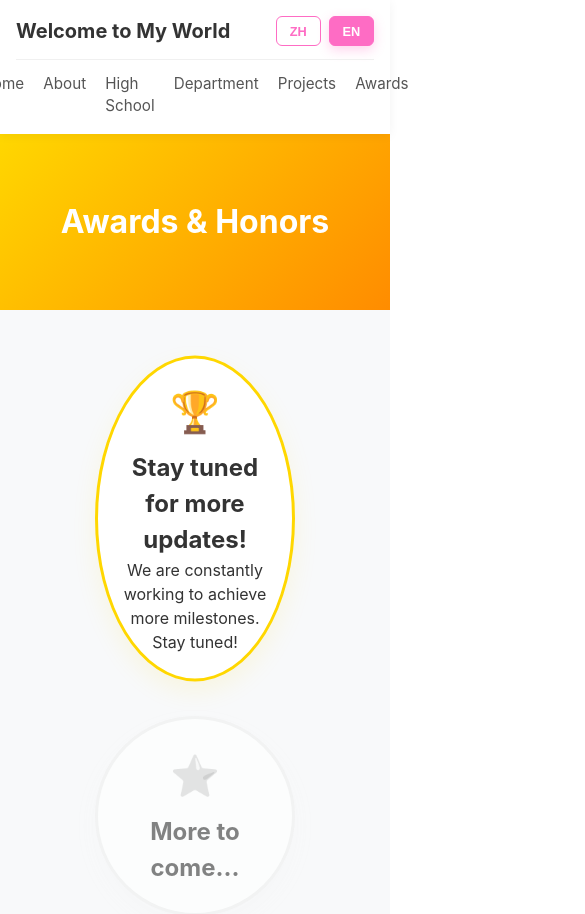
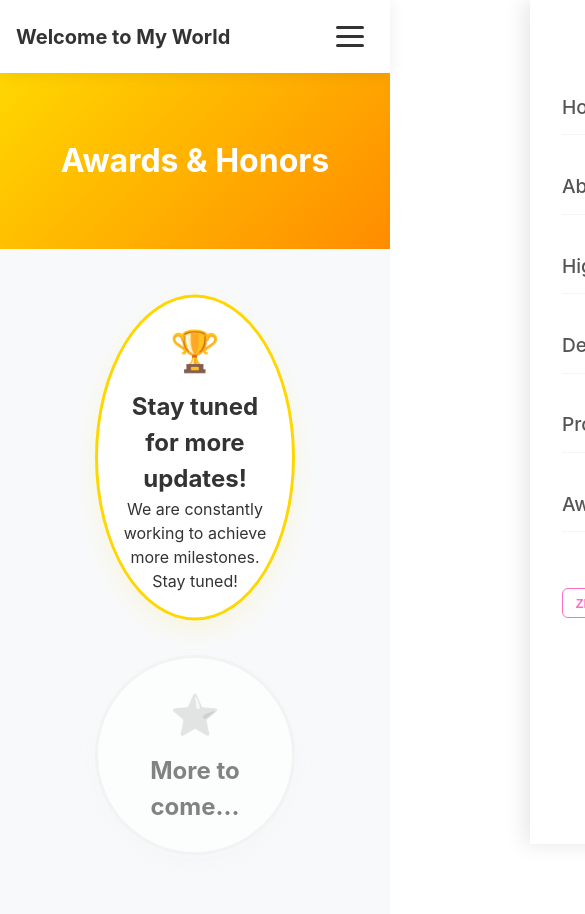
Before and after one commit to chichi0418/chiwebsite, a React (Vite) app: page /chiwebsite/awards in a window 390 px wide. Shown: the top 914 px of the page, 585 px wide, since content can reach past the window. Built offline with nearby package versions, Linux system fonts and the light colour scheme.

Commit message:
feat: add mobile hamburger menu and optimize spacing for phone devices

```diff
--- a/src/components/Navbar.css
+++ b/src/components/Navbar.css
@@ -3,12 +3,12 @@
   justify-content: space-between;
   align-items: center;
   padding: 1rem 2rem;
-  background: rgba(255, 255, 255, 0.9);
+  background: rgba(255, 255, 255, 0.95);
   backdrop-filter: blur(10px);
-  box-shadow: 0 2px 10px rgba(0, 0, 0, 0.05);
+  box-shadow: 0 2px 15px rgba(0, 0, 0, 0.08);
   position: sticky;
   top: 0;
-  z-index: 1000;
+  z-index: 2000;
   width: 100%;
 }
 
@@ -21,25 +21,27 @@
 .navbar-links {
   display: flex;
   gap: 1.5rem;
+  align-items: center;
 }
 
 .navbar-links a {
   font-size: 0.95rem;
   color: #555;
   transition: color 0.3s;
+  font-weight: 500;
 }
 
 .navbar-links a:hover {
   color: #fe6cc4;
 }
 
-/* 語系切換按鈕區域 */
-.language-switch {
+/* 語系切換 (桌面版) */
+.language-switch-desktop {
   display: flex;
   gap: 0.5rem;
 }
 
-.language-switch button {
+.language-switch-desktop button, .language-switch-mobile button {
   padding: 0.4rem 0.8rem;
   font-size: 0.8rem;
   font-weight: 600;
@@ -48,39 +50,86 @@
   color: #fe6cc4;
   border-radius: 6px;
   cursor: pointer;
-  transition: all 0.3s cubic-bezier(0.4, 0, 0.2, 1);
+  transition: all 0.3s;
 }
 
-.language-switch button:hover {
-  background: rgba(254, 108, 196, 0.1);
-  transform: translateY(-2px);
+.language-switch-desktop button.active, .language-switch-mobile button.active {
+  background: #fe6cc4;
+  color: white;
 }
 
-/* 當前語系按鈕樣式 */
-.language-switch button.active {
-  background: #fe6cc4;
-  color: white;
-  box-shadow: 0 4px 12px rgba(254, 108, 196, 0.3);
+/* 語系切換 (手機版預設隱藏) */
+.language-switch-mobile {
+  display: none;
+}
+
+/* 漢堡按鈕 (預設隱藏) */
+.menu-toggle {
+  display: none;
+  flex-direction: column;
+  gap: 6px;
+  background: none;
+  border: none;
+  cursor: pointer;
+  padding: 10px;
+  z-index: 2100;
+}
+
+.menu-toggle span {
+  width: 28px;
+  height: 3px;
+  background-color: #333;
+  border-radius: 3px;
+  transition: all 0.3s;
 }
 
 /* 手機版響應式設計 */
-@media (max-width: 768px) {
+@media (max-width: 992px) {
   .navbar {
     padding: 1rem;
-    flex-wrap: wrap;
+  }
+
+  .menu-toggle {
+    display: flex;
+  }
+
+  /* 漢堡選單打開時的動畫 */
+  .menu-toggle.open span:nth-child(1) { transform: rotate(45deg) translate(6px, 6px); }
+  .menu-toggle.open span:nth-child(2) { opacity: 0; }
+  .menu-toggle.open span:nth-child(3) { transform: rotate(-45deg) translate(6px, -6px); }
+
+  .navbar-links {
+    position: fixed;
+    top: 0;
+    right: -100%; /* 預設收起來 */
+    width: 250px;
+    height: 100vh;
+    background: white;
+    flex-direction: column;
+    padding: 80px 2rem 2rem;
+    transition: right 0.4s ease-in-out;
+    box-shadow: -5px 0 20px rgba(0,0,0,0.1);
+    align-items: flex-start;
+  }
+
+  .navbar-links.show {
+    right: 0; /* 滑出來 */
+  }
+
+  .language-switch-desktop {
+    display: none;
+  }
+
+  .language-switch-mobile {
+    display: flex;
+    margin-top: 2rem;
     gap: 0.8rem;
   }
 
-  .navbar-links {
-    order: 3;
+  .navbar-links a {
+    font-size: 1.2rem;
     width: 100%;
-    justify-content: center;
-    gap: 1.2rem;
-    border-top: 1px solid #f0f0f0;
-    padding-top: 0.8rem;
-  }
-
-  .navbar-logo {
-    flex: 1;
+    padding: 0.8rem 0;
+    border-bottom: 1px solid #f5f5f5;
   }
 }
--- a/src/components/Navbar.tsx
+++ b/src/components/Navbar.tsx
@@ -1,28 +1,58 @@
+import { useState } from 'react';
 import { useTranslation } from 'react-i18next';
 import { Link } from 'react-router-dom';
 import './Navbar.css';
 
 function Navbar() {
   const { t, i18n } = useTranslation();
+  const [isMenuOpen, setIsMenuOpen] = useState(false);
 
   const changeLanguage = (lng: string) => {
     i18n.changeLanguage(lng);
   };
 
+  const toggleMenu = () => {
+    setIsMenuOpen(!isMenuOpen);
+  };
+
   return (
     <nav className="navbar">
       <div className="navbar-logo">
-        <Link to="/">{t('welcome')}</Link>
+        <Link to="/" onClick={() => setIsMenuOpen(false)}>{t('welcome')}</Link>
       </div>
-      <div className="navbar-links">
-        <Link to="/home">{t('home')}</Link>
-        <Link to="/about">{t('about')}</Link>
-        <Link to="/highschool">{t('highschool')}</Link>
-        <Link to="/department">{t('department')}</Link>
-        <Link to="/projects">{t('projects')}</Link>
-        <Link to="/awards">{t('awards')}</Link>
+
+      {/* 漢堡按鈕 */}
+      <button className={`menu-toggle ${isMenuOpen ? 'open' : ''}`} onClick={toggleMenu}>
+        <span></span>
+        <span></span>
+        <span></span>
+      </button>
+
+      <div className={`navbar-links ${isMenuOpen ? 'show' : ''}`}>
+        <Link to="/home" onClick={() => setIsMenuOpen(false)}>{t('home')}</Link>
+        <Link to="/about" onClick={() => setIsMenuOpen(false)}>{t('about')}</Link>
+        <Link to="/highschool" onClick={() => setIsMenuOpen(false)}>{t('highschool')}</Link>
+        <Link to="/department" onClick={() => setIsMenuOpen(false)}>{t('department')}</Link>
+        <Link to="/projects" onClick={() => setIsMenuOpen(false)}>{t('projects')}</Link>
+        <Link to="/awards" onClick={() => setIsMenuOpen(false)}>{t('awards')}</Link>
+
+        <div className="language-switch-mobile">
+          <button
+            className={i18n.language.startsWith('zh') ? 'active' : ''}
+            onClick={() => changeLanguage('zh')}
+          >
+            ZH
+          </button>
+          <button
+            className={i18n.language.startsWith('en') ? 'active' : ''}
+            onClick={() => changeLanguage('en')}
+          >
+            EN
+          </button>
+        </div>
       </div>
-      <div className="language-switch">
+
+      <div className="language-switch-desktop">
         <button
           className={i18n.language.startsWith('zh') ? 'active' : ''}
           onClick={() => changeLanguage('zh')}
```
